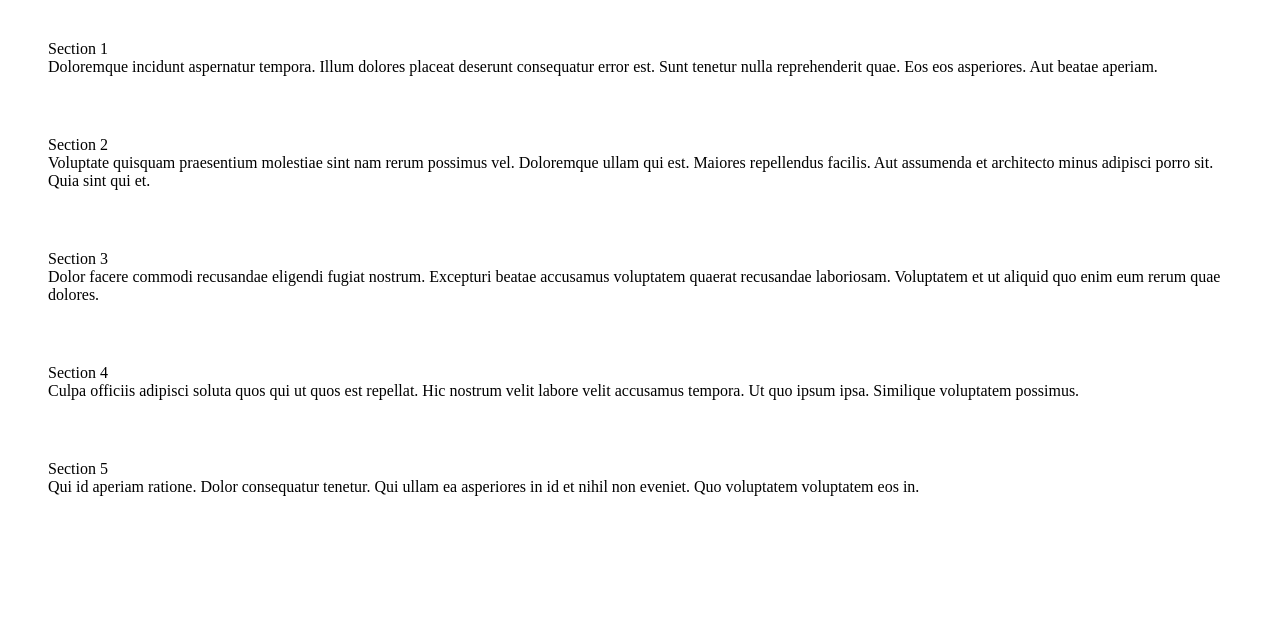
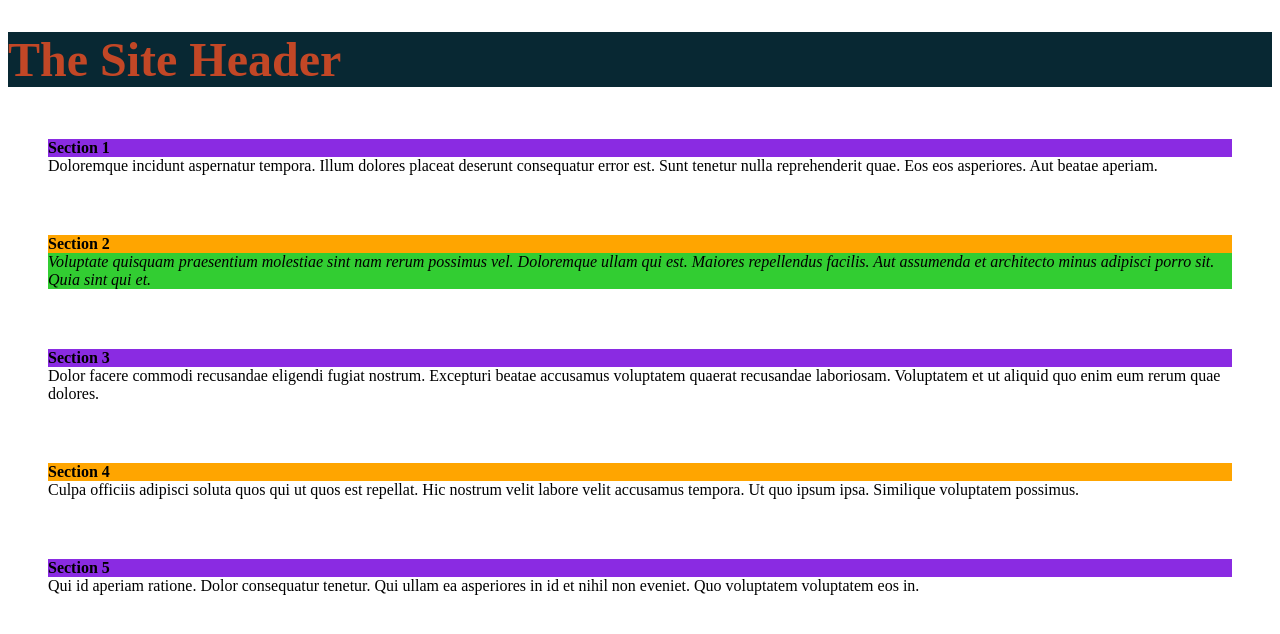
Before and after one commit to Pastushkov/web-course2, a web app: file module-03/p0317/index.html in a window 1280 px wide. Shown: the top 634 px of the page. Run offline with its HTML, style and script files only (its server is not run), Linux system fonts and the light colour scheme.

Commit message:
Complited p0317

```diff
--- a/module-03/p0317/index.html
+++ b/module-03/p0317/index.html
@@ -9,8 +9,12 @@
 </head>
 
 <body>
+    <header class="brand">
+        <h1>The Site Header</h1>
+    </header>
+
     <section>
-        <header>
+        <header class="title_style_violet">
             Section 1
         </header>
         <article>
@@ -18,15 +22,15 @@
         </article>
     </section>
     <section>
-        <header>
+        <header class="title_style_orange">
             Section 2
         </header>
-        <article>
+        <article class="article_limegreen">
             Voluptate quisquam praesentium molestiae sint nam rerum possimus vel. Doloremque ullam qui est. Maiores repellendus facilis. Aut assumenda et architecto minus adipisci porro sit. Quia sint qui et.
         </article>
     </section>
     <section>
-        <header>
+        <header class="title_style_violet">
             Section 3
         </header>
         <article>
@@ -34,7 +38,7 @@
         </article>
     </section>
     <section>
-        <header>
+        <header class="title_style_orange">
             Section 4
         </header>
         <article>
@@ -42,7 +46,7 @@
         </article>
     </section>
     <section>
-        <header>
+        <header class="title_style_violet">
             Section 5
         </header>
         <article>
--- a/module-03/p0317/styles/main.css
+++ b/module-03/p0317/styles/main.css
@@ -2,3 +2,21 @@ section {
     padding: 20px;
     margin: 20px;
 }
+.title_style_violet{
+    background-color: blueviolet;
+    font-weight: bold;
+}
+.title_style_orange{
+    background-color: orange;
+    font-weight: bold;
+}
+.brand{
+    background-color: #082833;
+    color: #C24726;
+    font-weight: bold;
+    font-size: x-large;
+}
+.article_limegreen{
+    background-color: limegreen;
+    font-style: italic;
+}
```
Also changed, not shown: module-03/p0301/index.html (deleted, +0 -49 lines).
